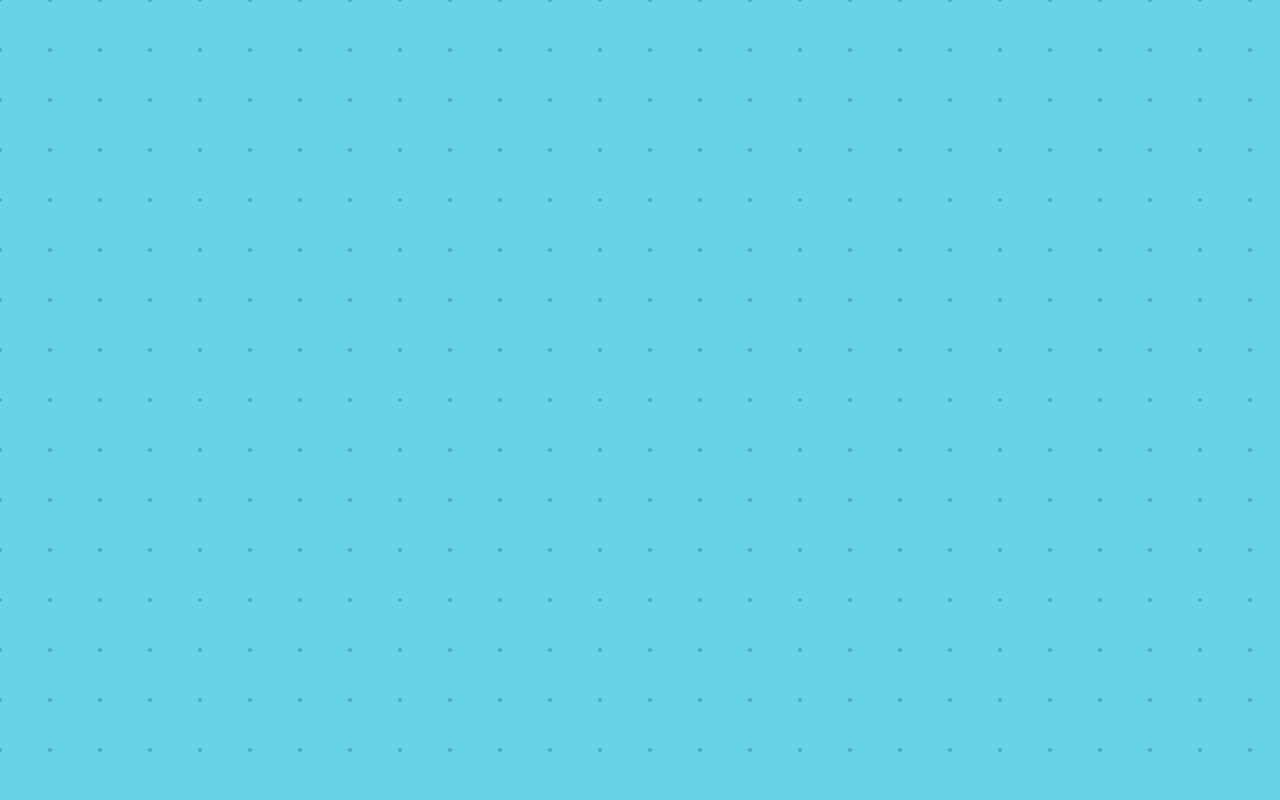
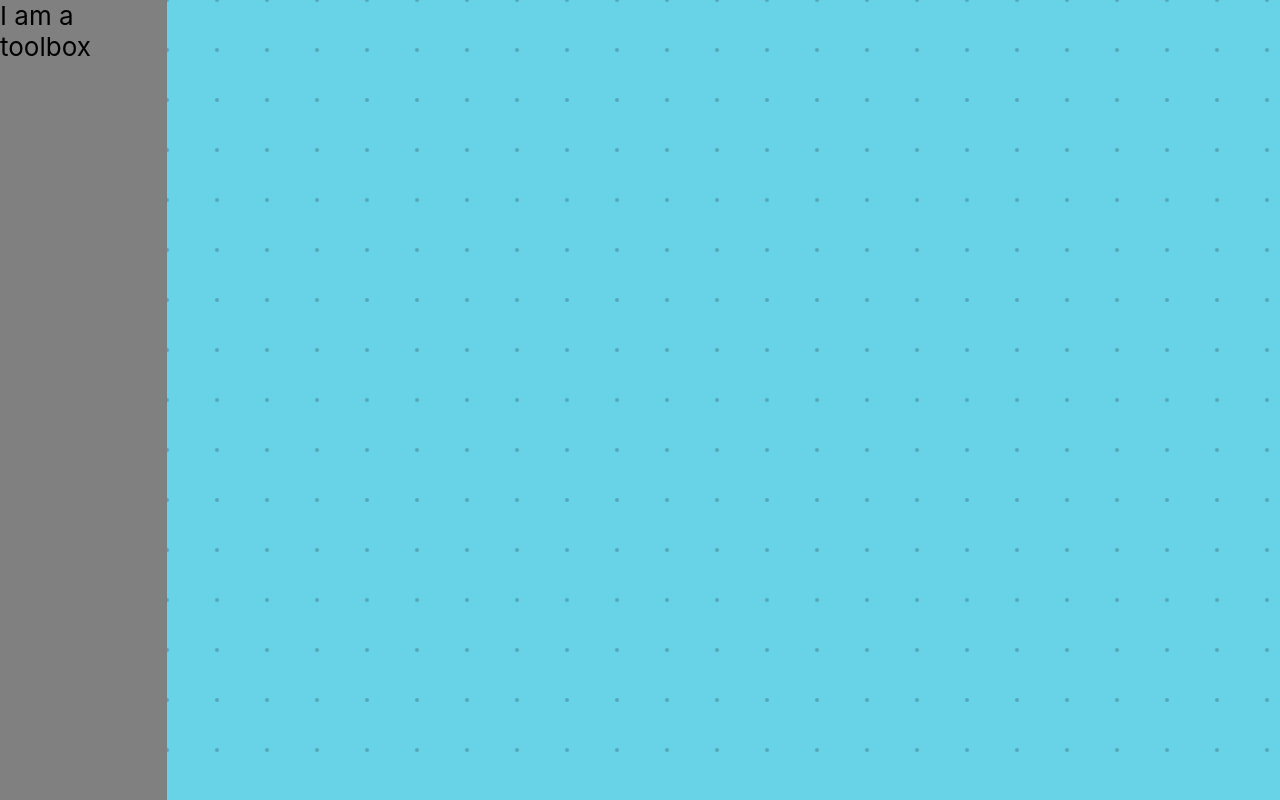
Before and after one commit to eitanwass/anyboard, a React (Create React App) app: page / in a window 1280 px wide. Built offline with nearby package versions, Linux system fonts and the light colour scheme.

Commit message:
Added layout for toolbox

```diff
--- a/src/App.sass
+++ b/src/App.sass
@@ -1,13 +1,12 @@
 .App
-  text-align: center
   background-color: #68D2E7
   min-height: 100vh
   display: flex
-  flex-direction: column
+  flex-direction: row
   align-items: center
   justify-content: center
   font-size: calc(10px + 2vmin)
-  color: white
 
-  #board-container
-    width: 100%
+.stage-container
+  width: 100%
+  height: 100vh
--- a/src/App.tsx
+++ b/src/App.tsx
@@ -1,6 +1,7 @@
 import React from "react";
 import "./App.sass";
 import Board from "./Components/Board";
+import Toolbox from "./Components/Toolbox";
 import { EditorModeContextProvider } from "./Contexts/EditorModeContext";
 
 const App = () => {
@@ -8,11 +9,11 @@ const App = () => {
 
 	return (
 		<div className="App">
+			<Toolbox />
 			<EditorModeContextProvider>
-				<div id={"board-container"}>
-					<Board resolution={resolution} />
-				</div>
+				<Board resolution={resolution} />
 			</EditorModeContextProvider>
+			{/* Insert user controls here (invites, new map, etc...) */}
 		</div>
 	);
 };
--- a/src/Components/Board.tsx
+++ b/src/Components/Board.tsx
@@ -1,6 +1,12 @@
 import { Circle, Layer, Stage } from "react-konva";
 import Konva from "konva";
-import React, { useCallback, useMemo, useState } from "react";
+import React, {
+	useCallback,
+	useEffect,
+	useMemo,
+	useRef,
+	useState,
+} from "react";
 import _ from "lodash";
 import { SurfaceFactory } from "./Surface";
 import { TokenFactory } from "./Token";
@@ -24,6 +30,13 @@ Konva.dragDistance = 1;
 const Board = ({ resolution }: BoardType) => {
 	const editorMode: EditorMode = useEditorMode();
 
+	const stageContainerRef = useRef<HTMLDivElement>(null);
+
+	const [stageDimensions, setStageDimensions] = useState({
+		width: 0,
+		height: 0,
+	});
+
 	const [stagePosition, setStagePosition] = useState<Vector2d>({ x: 0, y: 0 });
 
 	const [boardItems, setBoardItems] = useState<JSX.Element[]>([]);
@@ -31,11 +44,17 @@ const Board = ({ resolution }: BoardType) => {
 		GenericPreviewItemData | undefined
 	>();
 
-	// useEffect(() => {
-	// 	window.addEventListener("scroll", (e) => {
-	// 		console.debug(e);
-	// 	});
-	// }, []);
+	useEffect(() => {
+		if (
+			stageContainerRef.current?.offsetWidth &&
+			stageContainerRef.current?.offsetHeight
+		) {
+			setStageDimensions({
+				width: stageContainerRef.current.offsetWidth,
+				height: stageContainerRef.current.offsetHeight,
+			});
+		}
+	}, [stageContainerRef.current]);
 
 	const onCreateBoardItem = useCallback(
 		(newBoardItem: JSX.Element) => {
@@ -82,8 +101,8 @@ const Board = ({ resolution }: BoardType) => {
 			y: Math.ceil(-stagePosition.y / resolution) * resolution,
 		};
 		const lastDot = {
-			x: firstDot.x + window.innerWidth,
-			y: firstDot.y + window.innerHeight,
+			x: firstDot.x + stageDimensions.width,
+			y: firstDot.y + stageDimensions.height,
 		};
 
 		for (let y = firstDot.y; y < lastDot.y; y += resolution) {
@@ -100,13 +119,13 @@ const Board = ({ resolution }: BoardType) => {
 			}
 		}
 		return dots;
-	}, [resolution, window.innerWidth, window.innerHeight, stagePosition]);
+	}, [resolution, stageDimensions, stagePosition]);
 
 	return (
+		<div className={"stage-container"} ref={stageContainerRef}>
 			<Stage
-			container={"board-container"}
-			width={window.innerWidth}
-			height={window.innerHeight}
+				width={stageDimensions.width}
+				height={stageDimensions.height}
 				// onMouseDown={(e) => editorModeToEvents[editorMode].onMouseDown(e)}
 				// onMouseMove={(e) => editorModeToEvents[editorMode].onMouseMove(e)}
 				// onMouseUp={(e) => editorModeToEvents[editorMode].onMouseUp(e)}
@@ -130,6 +149,7 @@ const Board = ({ resolution }: BoardType) => {
 				<Layer name={"board-items"}>{boardItems}</Layer>
 				<Layer name={"preview-board-items"}>{creationPreviewInstance}</Layer>
 			</Stage>
+		</div>
 	);
 };
 
--- /dev/null
+++ b/src/Components/Toolbox.sass
@@ -0,0 +1,5 @@
+.toolbox-container
+    width: 15vw
+    height: 100vh
+
+    background-color: grey
--- /dev/null
+++ b/src/Components/Toolbox.tsx
@@ -0,0 +1,9 @@
+import React from "react";
+
+import "./Toolbox.sass";
+
+const Toolbox = () => {
+	return <div className={"toolbox-container"}>I am a toolbox</div>;
+};
+
+export default Toolbox;
```
Lines whose indentation alone changed are shown as unchanged.
